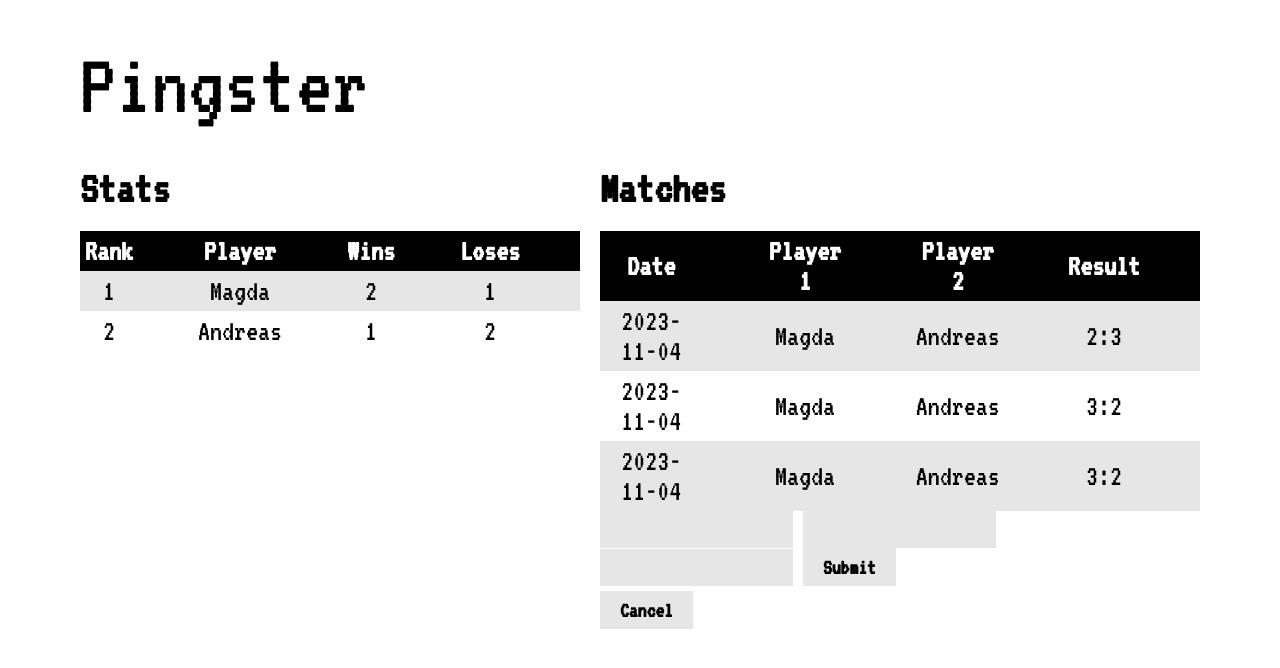
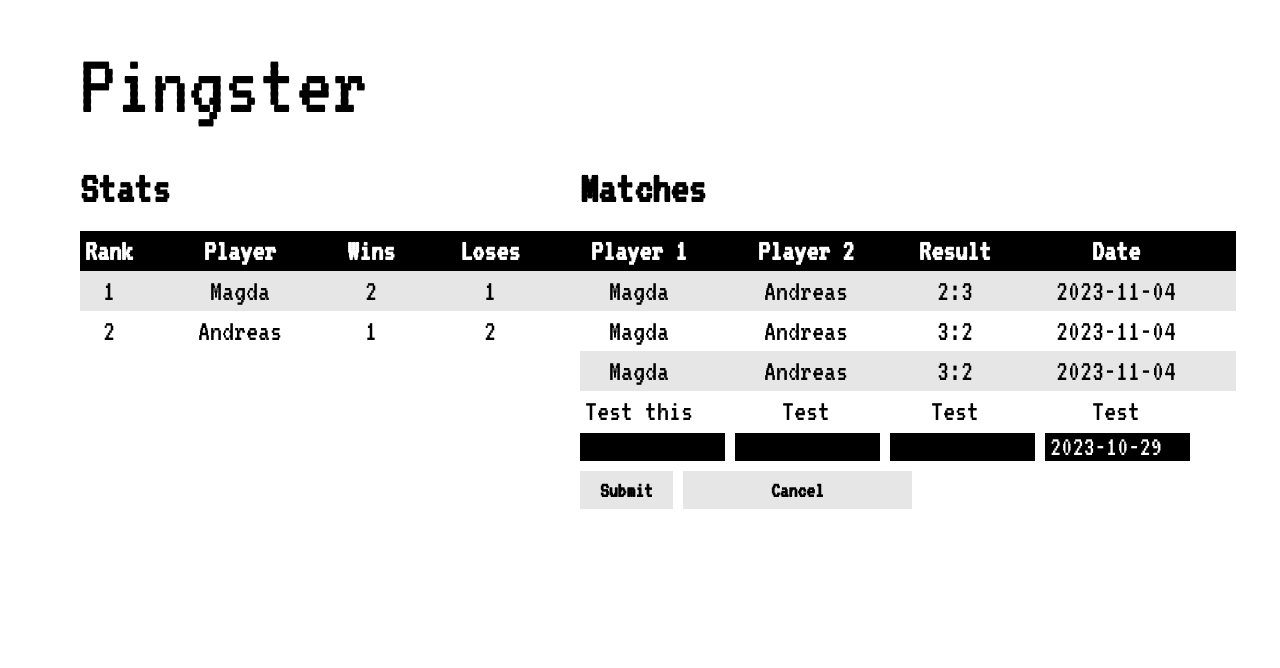
Before and after one commit to andreaskoj/pingster, a React (Create React App) app: page / in a window 1280 px wide. Both pictures are taken after a click on the button "Add". Shown: the top 668 px of the page. Built offline with nearby package versions, Linux system fonts and the light colour scheme.

Commit message:
some css updates

```diff
--- a/src/App.css
+++ b/src/App.css
@@ -1,7 +1,7 @@
 .App {
   font-size: 30px;
-  display: grid;
-  grid-template-columns: 1fr 1fr;
+  display: flex;
+  justify-content: space-evenly;
 }
 
 h2 {
@@ -33,6 +33,7 @@ th {
 }
 
 button {
+  margin: 10px 0 0 0;
   background-color: #e6e6e6;
   font-weight: bold;
   border: none;
@@ -43,12 +44,13 @@ button {
   text-decoration: none;
 }
 
-button:hover, input[type=submit]:hover {
+button:hover, input[type=submit]:hover,[type=cancel]:hover {
   background-color: #cccccc;
   cursor: pointer;
 }
 
-input[type=submit] {
+input[type=submit],[type=cancel] {
+  margin: 5px 10px 5px 0px;
   background-color: #e6e6e6;
   font-weight: bold;
   border: none;
@@ -59,28 +61,18 @@ input[type=submit] {
   text-decoration: none;
 }
 
-
 input[type=text] {
-  margin: 0px, 5px;
+  color: white;
+  margin: 0px 10px 5px 0px;
+  padding: 0px 0px 0px 5px;
   border: none;
   font-family: 'VT323', monospace;
-  font-size: 22px;
-  background-color: #e6e6e6;
-  caret-color: black;
-  margin-right: 10px;
-  min-height: 35px;
+  font-size: 28px;
+  background-color: black;
+  caret-color: white;
+  width: 20%;
 }
 
 input[type=text]:focus {
   outline: none;
 }
-
-.TableWrapper table{
-  width: 600px
-
-}
-
-.TableWrapper button{
-  margin-top: 5px;
-
-}
--- a/src/matches/Matches.css
+++ b/src/matches/Matches.css
@@ -1,3 +1,9 @@
-.Matches{
-    height: 100%;
+
+.textInputContainer{
+    display: inline-block;
+    max-width: 100%;
 }
+
+.TableWrapper {
+    width: 700px;
+}
--- a/src/matches/Matches.js
+++ b/src/matches/Matches.js
@@ -18,21 +18,27 @@ export default function Matches({ data, setData }) {
                 <table>
                     <thead>
                         <tr>
-                            <th>Date</th>
                             <th>Player 1</th>
                             <th>Player 2</th>
                             <th>Result</th>
+                            <th>Date</th>
                         </tr>
                     </thead>
                     <tbody>
                         {data.map((item) => (
                             <tr key={item.Id}>
-                                <td>{item.Date}</td>
                                 <td>{item.Player1.Name}</td>
                                 <td>{item.Player2.Name}</td>
                                 <td>{item.Player1.Score}:{item.Player2.Score}</td>
+                                <td>{item.Date}</td>
                             </tr>
                         ))}
+                        {showForm && <tr key="100">
+                            <td>Test this </td>
+                            <td>Test</td>
+                            <td>Test</td>
+                            <td>Test</td>
+                            </tr>}
                     </tbody>
                 </table>
                 {showAddButton && <button onClick={handleClick}>Add</button>}
@@ -55,10 +61,6 @@ const Form = ({ setShowForm, setShowAddButton, setData, data }) => {
         const form = new FormData(e.target);
         const formArray = [...form.entries()]
 
-        console.log(formArray)
-
-
-
         const match = {
             "Player1":
             {
@@ -70,16 +72,8 @@ const Form = ({ setShowForm, setShowAddButton, setData, data }) => {
                 "Name": formArray[1][1],
                 "Score": formArray[2][1].charAt(2),
             },
-             "Date" :"2023-11-04"
+            "Date": formArray[3][1]
         };
-
-        console.log(match)
-
-        // formArray.forEach((innerArray) => {
-        //     const key = innerArray[0];
-        //     const value = innerArray[1];
-        //     match[key] = value;
-        // });
 
         setData([...data, match])
 
@@ -88,23 +82,26 @@ const Form = ({ setShowForm, setShowAddButton, setData, data }) => {
     }
 
     return (
-        <>
+        <div className='matchInputWrapper'>
             <form onSubmit={handleSubmitForm}>
+                <div className='textInputContainer'>
                     <input type="text" name="Player1" />
                     <input type="text" name="Player2" />
                     <input type="text" name="Score" />
+                    <input type="text" value={GetTodaysDate()} name="Date" />
+                </div>
+                <div className='buttonInputContainer'>
                     <input type="submit" value="Submit" />
+                    <input type="cancel" onClick={handleCancelClick} value="Cancel" />
+                </div>
             </form>
-            <button onClick={handleCancelClick}>Cancel</button>
-        </>
+        </div>
     );
 
-
-    function GetTodaysDate(){
-
+    function GetTodaysDate() {
         const currentDate = new Date();
         const year = currentDate.getFullYear();
-        const month = String(currentDate.getMonth() + 1).padStart(2, '0'); // Months are zero-based, so we add 1
+        const month = String(currentDate.getMonth() + 1).padStart(2, '0');
         const day = String(currentDate.getDate()).padStart(2, '0');
 
         return `${year}-${month}-${day}`;
```
Lines whose indentation alone changed are shown as unchanged.
